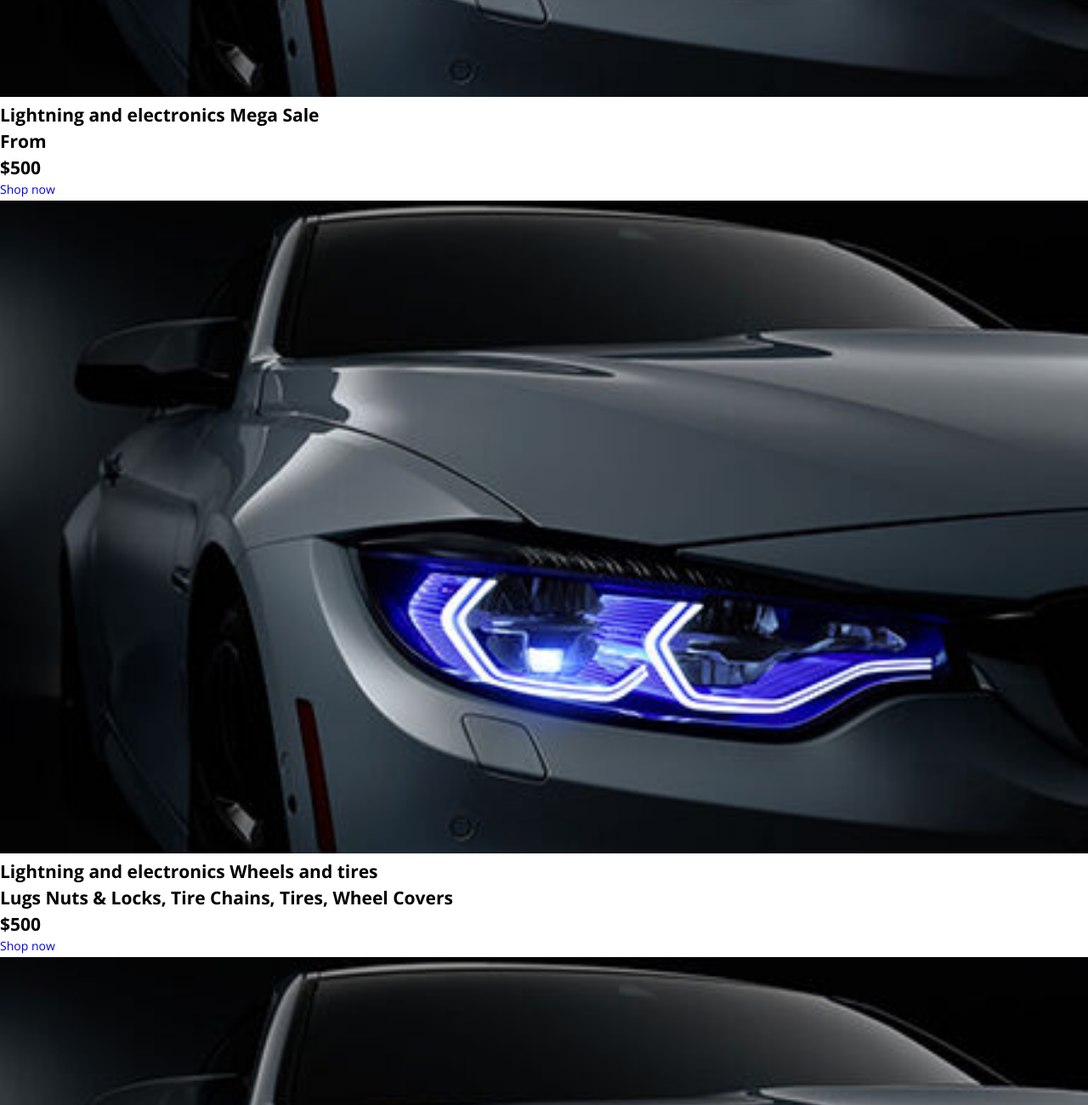
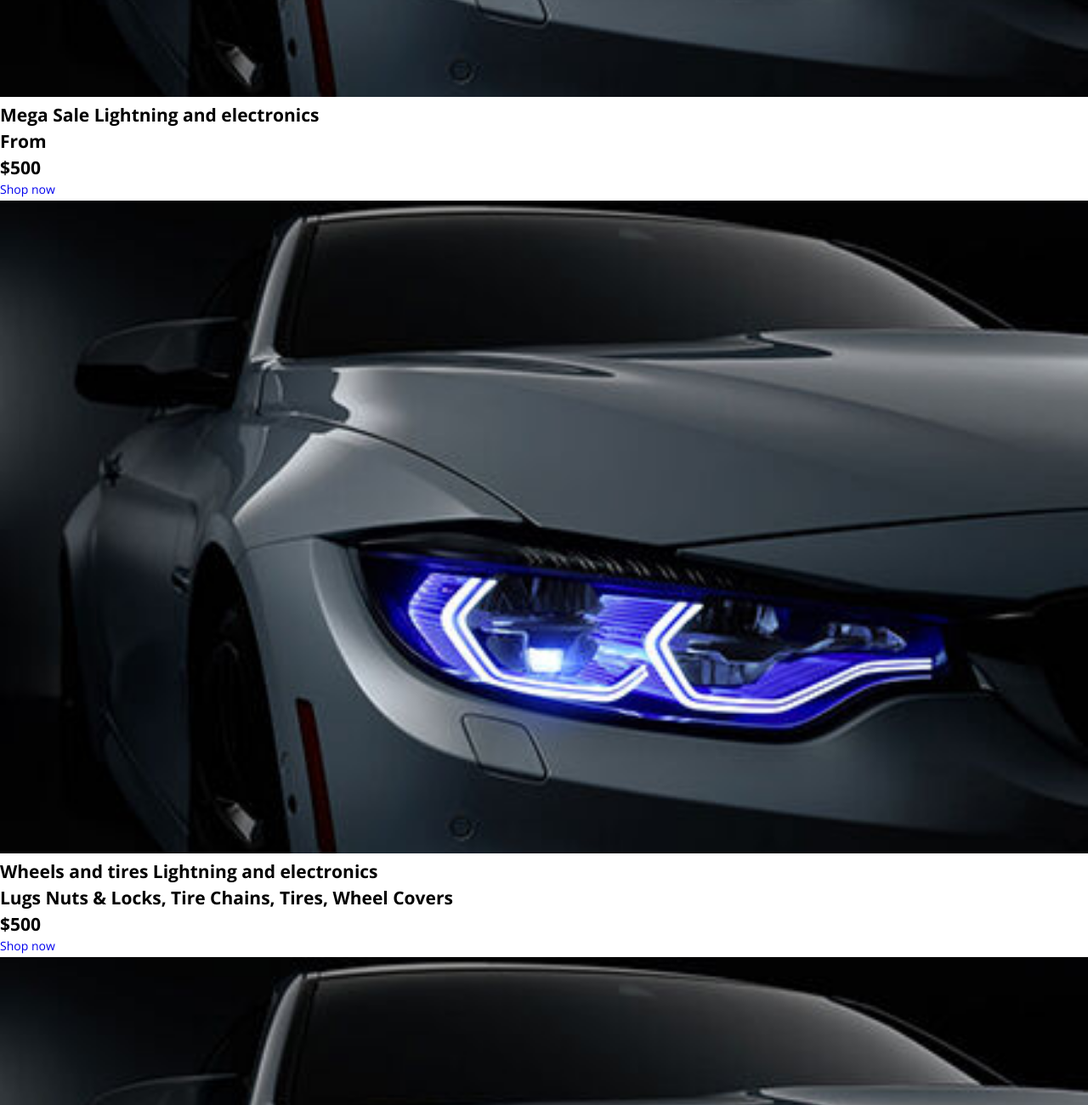
Before and after one commit to ebaang/armaniaHTML, a plain HTML site: page index.html in a window 1280 px wide. Shown: the part 1380-2680 px from the top of the page at 85% size. Drawn offline with nearby package versions, Linux system fonts and the light colour scheme.

Commit message:
arranging the headlines

```diff
--- a/index.html
+++ b/index.html
@@ -134,8 +134,10 @@
                <li class="features__item">
                   <img src="./img/carpart-banner-1.jpg" alt="banner-1" />
                   <h2 class="features__heading">
-                     Lightning and electronics
-                     <span class="features__heading--bold">Mega Sale</span>
+                     Mega Sale
+                     <span class="features__subheading"
+                        >Lightning and electronics</span
+                     >
                      <p class="features__heading-paragraph">From</p>
                      <span class="feature__heading--price">$500</span>
                   </h2>
@@ -146,9 +148,9 @@
                <li class="features__item">
                   <img src="./img/carpart-banner-1.jpg" alt="banner-1" />
                   <h2 class="features__heading">
-                     Lightning and electronics
-                     <span class="features__heading--bold"
-                        >Wheels and tires</span
+                     Wheels and tires
+                     <span class="features__subheading"
+                        >Lightning and electronics</span
                      >
                      <p class="features__heading-paragraph">
                         Lugs Nuts & Locks, Tire Chains, Tires, Wheel Covers
--- a/styles/styles.scss
+++ b/styles/styles.scss
@@ -3,3 +3,4 @@
 @import './helper';
 @import './header';
 @import './hero';
+@import './features';
```
Also changed, not shown: styles/_features.scss (added).
